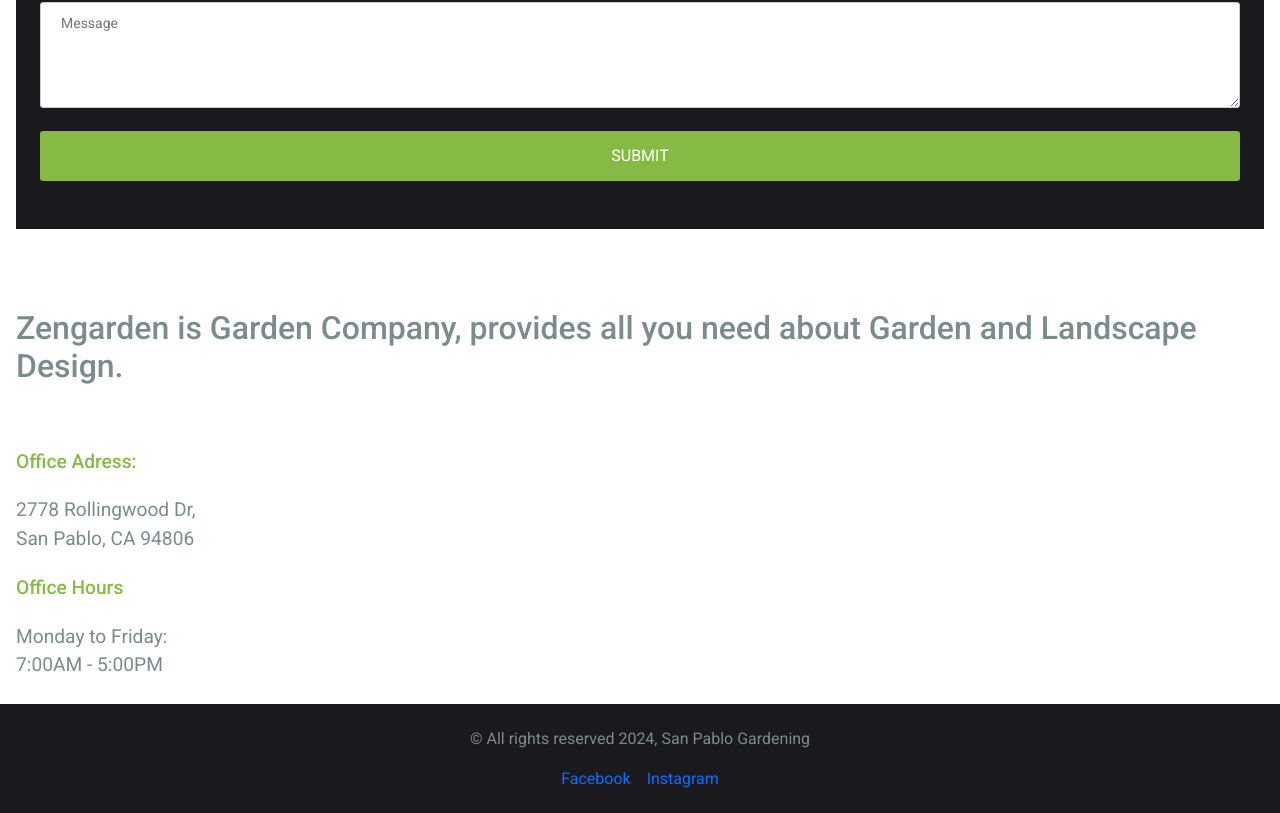
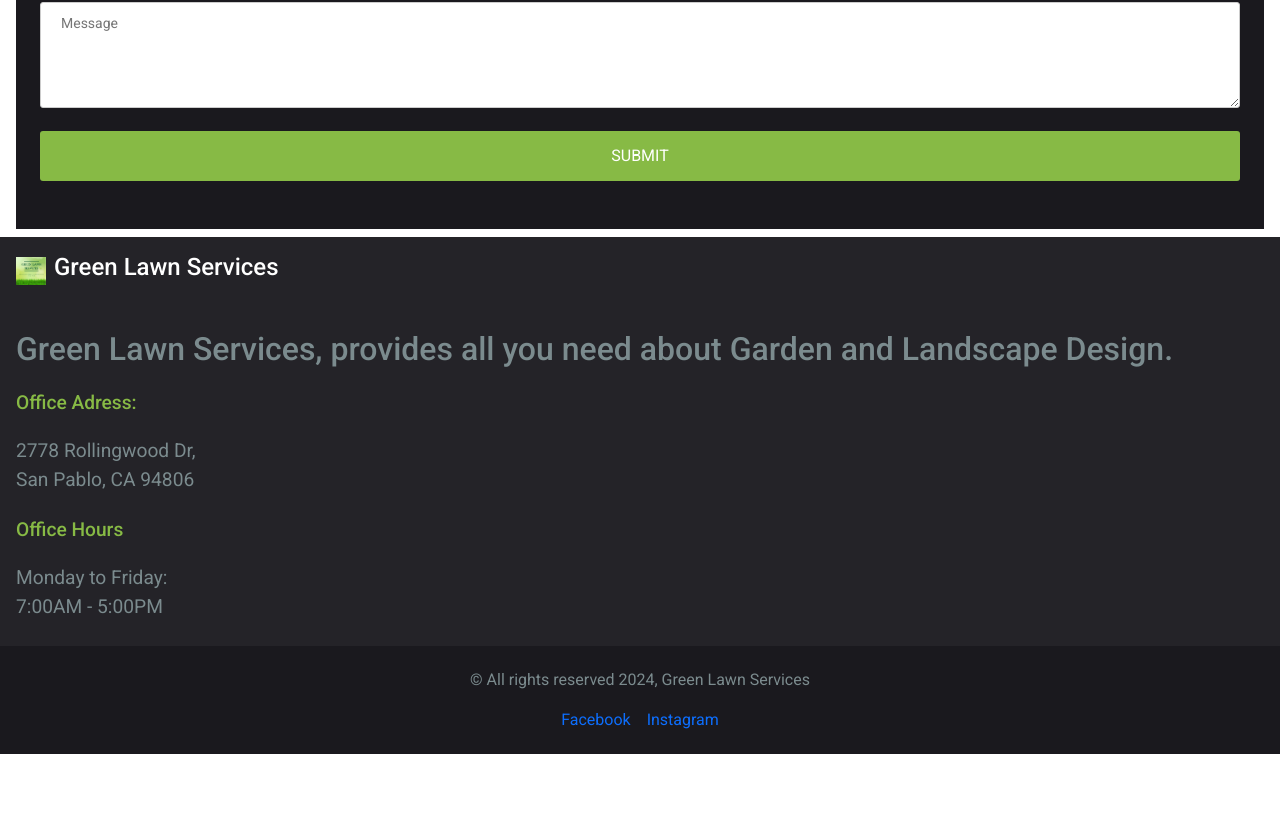
Before and after one commit to luisarevalo21/landscaper-project, a React (Vite) app: page / in a window 1280 px wide. Shown: the part 2028-2841 px from the top of the page. After the commit the page ends 2782 px from the top, so only its background shows below. Built offline with nearby package versions, Linux system fonts and the light colour scheme.

Commit message:
adjusted the footer

```diff
--- a/src/App.css
+++ b/src/App.css
@@ -311,9 +311,29 @@ form textarea {
 .footer {
   color: #7b8b8e;
   text-align: left;
+  background: #242328;
+}
+
+.footer__container {
+  display: flex;
+  align-items: center;
+
+  padding: 1em;
+}
+
+.footer__logo {
+  width: 30px;
+  margin-right: 0.5em;
+}
+.footer__description {
+  margin-left: 1em;
+}
+.footer__title {
+  font-size: 1.5rem;
+  color: white;
 }
 .footer_details {
-  margin: 2em 0;
+  margin: 0.5em 0;
 }
 .footer__header {
   font-size: 1.2rem;
--- a/src/components/Footer.jsx
+++ b/src/components/Footer.jsx
@@ -1,14 +1,17 @@
 import React from "react";
-import Form from "./Form";
+import logo from "../assets/logo.png";
+
 const Footer = () => {
   //footer nedes to chagne to match zengarden
   return (
     <div className="footer">
-      {/* google maps will og here */}
-
+      <div className="footer__container">
+        <img src={logo} alt="logo" className="footer__logo" />
+        <h3 className="footer__title">Green Lawn Services</h3>
+      </div>
       <div className="footer__contact">
         <h2 className="footer_details">
-          Zengarden is Garden Company, provides all you need about Garden and Landscape Design.
+          Green Lawn Services, provides all you need about Garden and Landscape Design.
         </h2>
 
         <h2 className="footer__header">Office Adress: </h2>
@@ -23,7 +26,7 @@ const Footer = () => {
       </div>
 
       <div className="footer__submenu">
-        <p> © All rights reserved {new Date().getFullYear()}, San Pablo Gardening </p>
+        <p> © All rights reserved {new Date().getFullYear()}, Green Lawn Services </p>
 
         <div className="footer__submenu__social">
           <a href="#" className="footer__submenu__links">
--- a/src/pages/ContactPage.jsx
+++ b/src/pages/ContactPage.jsx
@@ -40,7 +40,7 @@ const ContactPage = () => {
       <div className="contact__item">
         <span className="material-symbols-outlined contact__item__icon">call</span>
         <p className="contact__item__text">English: (510)-426-2518</p>
-        <p>Spanish: 510-860-9831</p>
+        <p>Spanish: (510)-860-9831</p>
       </div>
       <div>google map goes ehre</div>
 
```
